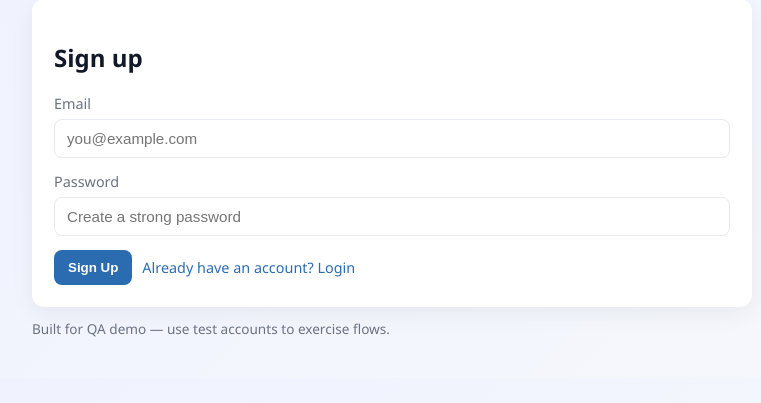
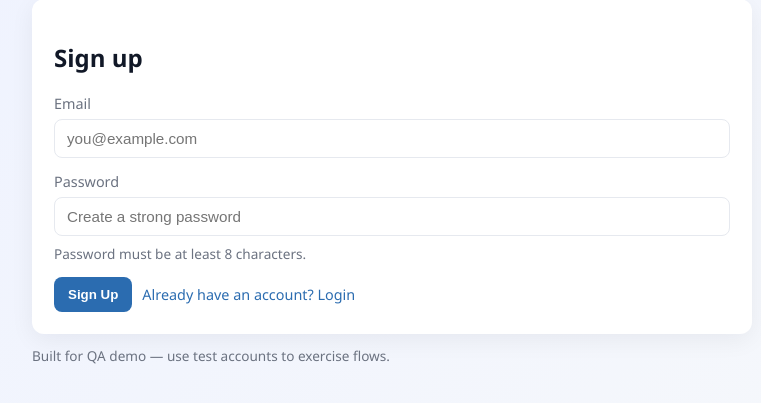
Before and after one commit to touseef1992/webapp-functional-qa, a Flask app: page /signup in a window 1280 px wide. Shown: the part 115-518 px from the top of the page, without its empty margins (248-1009 px from the left). Run offline with Flask 3, Linux system fonts and the light colour scheme.

```diff
--- a/demo_webapp/templates/signup.html
+++ b/demo_webapp/templates/signup.html
@@ -1,15 +1,19 @@
 {% extends "base.html" %}
+
 {% block content %}
   <h2>Sign up</h2>
   <form method="POST" style="margin-top:12px;">
     <div class="form-row">
       <label>Email</label>
-      <input type="text" name="email" placeholder="you@example.com" />
+      <input type="text" name="email" placeholder="you@example.com" required />
     </div>
+
     <div class="form-row">
       <label>Password</label>
-      <input type="password" name="password" placeholder="Create a strong password" />
+      <input type="password" name="password" placeholder="Create a strong password" required minlength="8" />
+      <div class="small-muted">Password must be at least 8 characters.</div>
     </div>
+
     <div style="display:flex; gap:10px; align-items:center; margin-top:10px;">
       <button class="primary" type="submit">Sign Up</button>
       <a class="link" href="{{ url_for('login') }}">Already have an account? Login</a>
```
